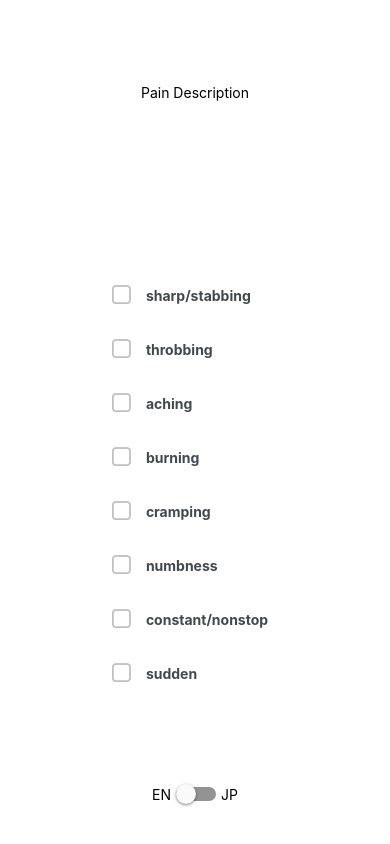
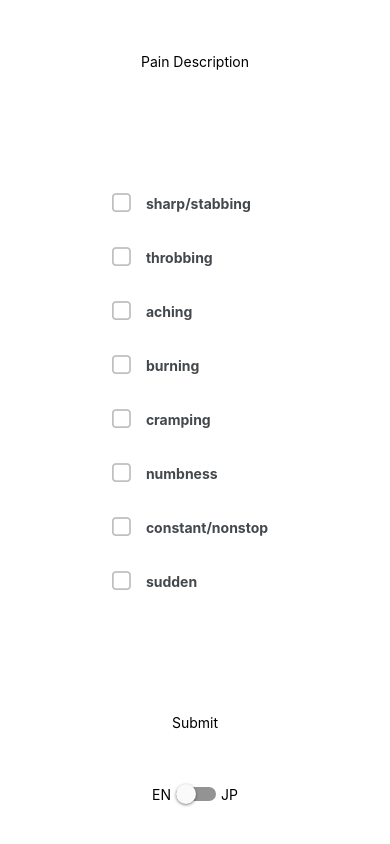
Before and after one commit to MyKamonohashi/itamitto-frontend, a React Native app in the folder client/: screen / in a window 390 px wide. Built offline with nearby package versions, Linux system fonts and the light colour scheme.

Commit message:
feat: add submit button

```diff
--- a/client/src/components/FrameFour.tsx
+++ b/client/src/components/FrameFour.tsx
@@ -1,4 +1,4 @@
-import { StyleSheet, Text, View } from 'react-native';
+import { Pressable, StyleSheet, Text, View } from 'react-native';
 import { useState } from 'react';
 import { CheckBox } from '@rneui/themed';
 
@@ -48,6 +48,9 @@ export default function FrameFour({language}: FrameProps) {
         <CheckBox checked={checked7} title={language.pain_description.constant} onPress={() => {setChecked7(!checked7)}}/>
         <CheckBox checked={checked8} title={language.pain_description.sudden} onPress={() => {setChecked8(!checked8)}}/>
       </View>
+      <Pressable>
+        <Text>{language.button.submit}</Text>
+      </Pressable>
     </View>
   );
 }
```
